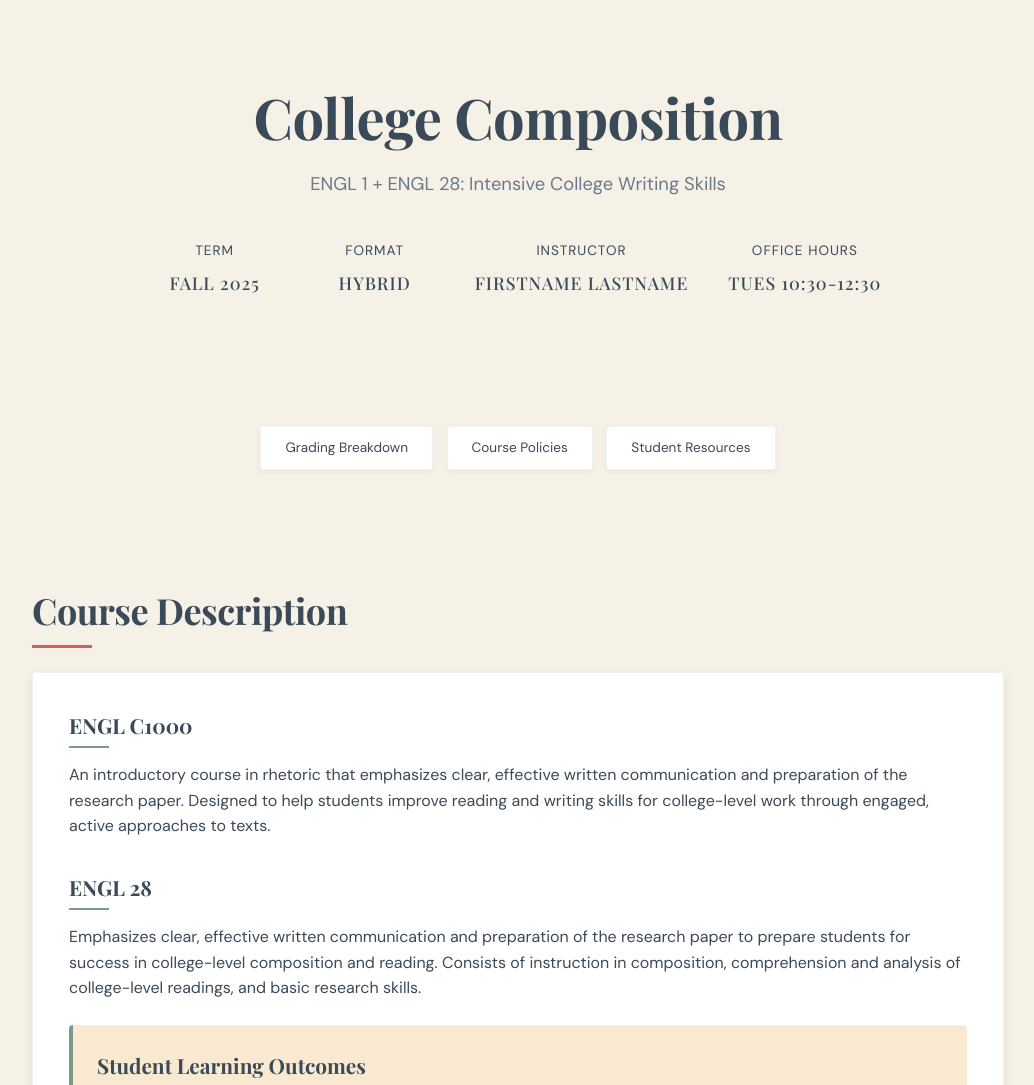
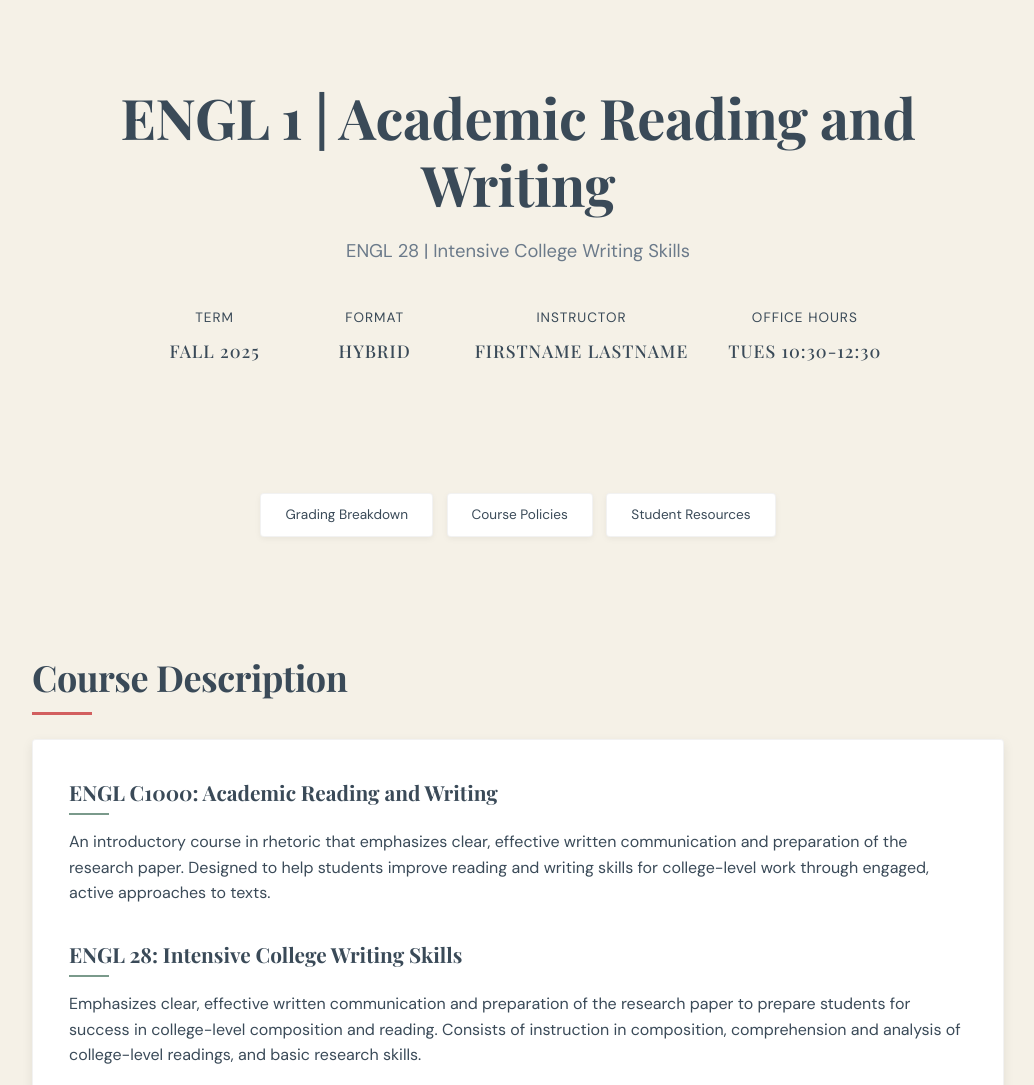
Before and after one commit to lilianaantoinette/ENGL1-28-syllabus, a plain HTML site: page index.html in a window 1280 px wide. Shown: the part 93-1178 px from the top of the page, without its empty margins (122-1156 px from the left). Drawn offline with nearby package versions, Linux system fonts and the light colour scheme.

Commit message:
Update index.html

```diff
--- a/index.html
+++ b/index.html
@@ -3,7 +3,7 @@
 <head>
     <meta charset="UTF-8">
     <meta name="viewport" content="width=device-width, initial-scale=1.0">
-    <title>ENGL 1+28 | College Composition</title>
+    <title>ENGL 1+28 | Academic Reading and Writing</title>
     <link rel="stylesheet" href="style.css">
     <link href="https://fonts.googleapis.com/css2?family=DM+Sans:wght@400;500;700&family=Playfair+Display:wght@400;500;700&display=swap" rel="stylesheet">
 </head>
@@ -23,8 +23,8 @@
 
     <div class="syllabus-container">
         <section class="hero">
-            <h1>College Composition</h1>
-            <p class="hero-subtitle">ENGL 1 + ENGL 28: Intensive College Writing Skills</p>
+            <h1>ENGL 1 | Academic Reading and Writing</h1>
+            <p class="hero-subtitle">ENGL 28 | Intensive College Writing Skills</p>
 
             <div class="course-meta">
                 <div class="meta-item">
@@ -55,10 +55,10 @@
         <section class="section" id="description">
             <h2 class="section-title">Course Description</h2>
             <div class="card">
-                <h3>ENGL C1000</h3>
+                <h3>ENGL C1000: Academic Reading and Writing</h3>
                 <p>An introductory course in rhetoric that emphasizes clear, effective written communication and preparation of the research paper. Designed to help students improve reading and writing skills for college-level work through engaged, active approaches to texts.</p>
 
-                <h3 style="margin-top: 2rem;">ENGL 28</h3>
+                <h3 style="margin-top: 2rem;">ENGL 28: Intensive College Writing Skills</h3>
                 <p>Emphasizes clear, effective written communication and preparation of the research paper to prepare students for success in college-level composition and reading. Consists of instruction in composition, comprehension and analysis of college-level readings, and basic research skills.</p>
 
                 <div class="highlight-box">
@@ -83,7 +83,7 @@
                     <li>Watching videos and completing reading assignments</li>
                     <li>Annotating texts and completing short writing assignments</li>
                     <li>Taking quizzes and participating in discussions</li>
-                    <li>Attending optional one-on-one conferences</li>
+                    <li>Attending one-on-one conferences</li>
                 </ul>
 
                 <h3 style="margin-top: 2rem;">Requirements</h3>
```
